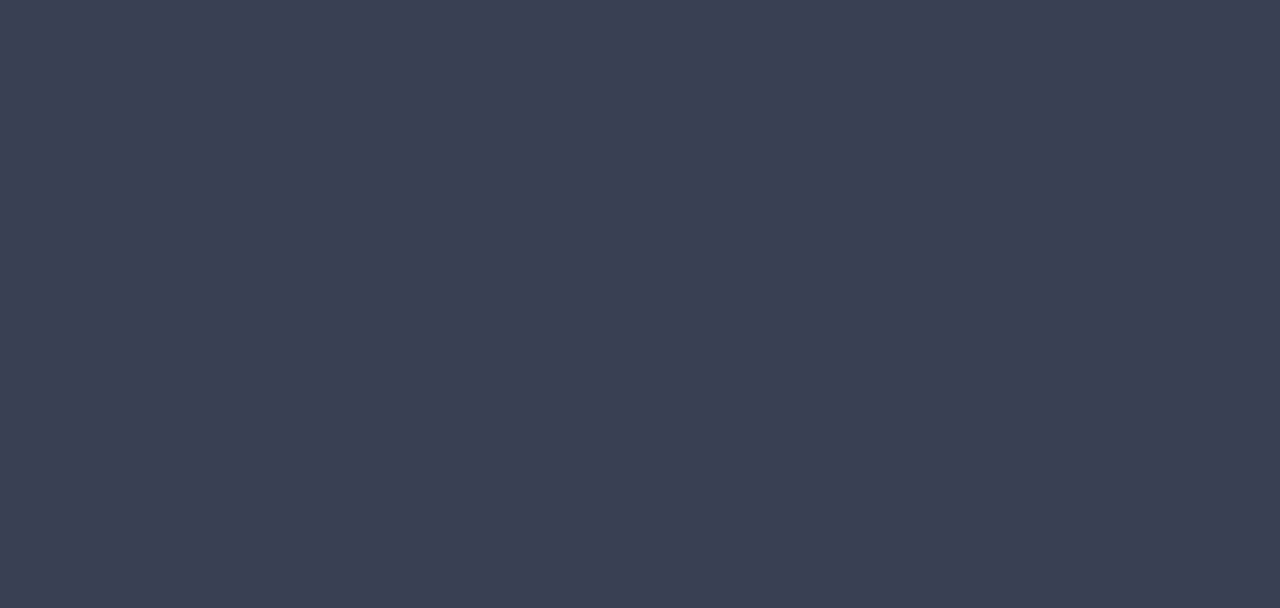
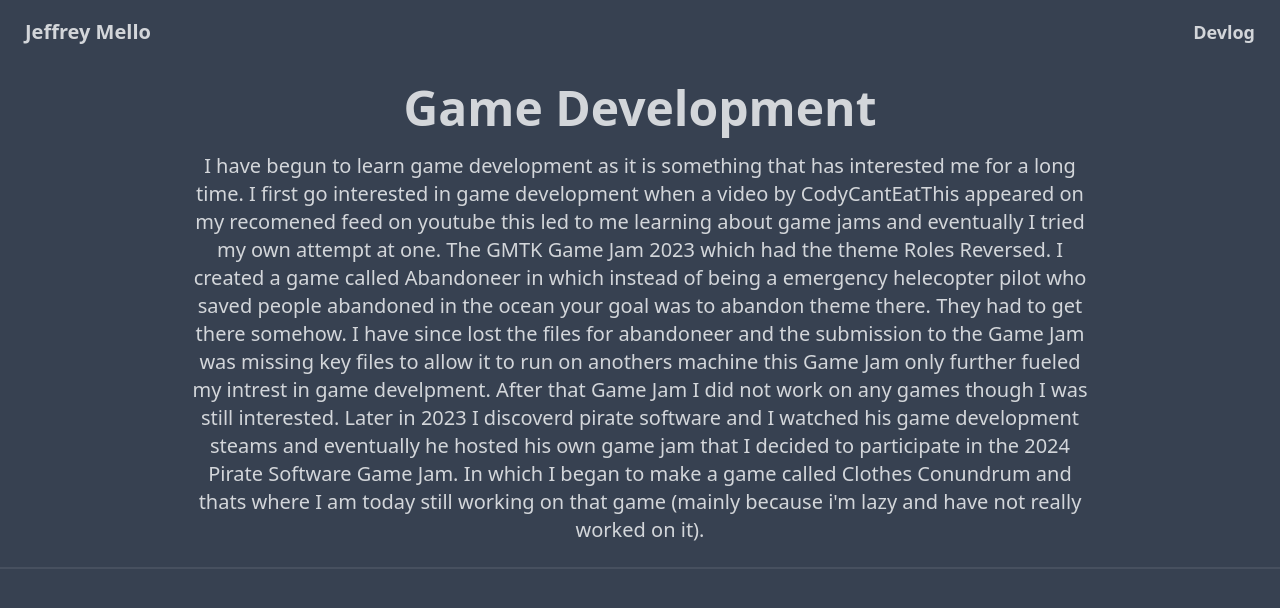
Before and after one commit to melloCoding/mellocoding.github.com, a Nuxt app: page /gamedev in a window 1280 px wide. Before the commit this address had no page. Shown: the top 608 px of the page. Built offline with nearby package versions, Linux system fonts and the light colour scheme.

Commit message:
modified:   components/AppHeader.vue 	renamed:    pages/gameDev/gamedev.vue -> pages/gamedev.vue

```diff
--- a/components/AppHeader.vue
+++ b/components/AppHeader.vue
@@ -4,7 +4,7 @@
       <NuxtLink to="/" class="btn btn-ghost text-xl">Jeffrey Mello</NuxtLink>
     </div>
     <div class="flex-none btn btn-ghost text-lg">
-      <NuxtLink to="/gameDev">Devlog</NuxtLink>
+      <NuxtLink to="/gamedev">Devlog</NuxtLink>
     </div>
     <!--<div class="flex-none btn btn-ghost text-lg">
       <NuxtLink to="/robotics">Robotics</NuxtLink>
```
Also changed, not shown: pages/gamedev.vue (renamed from pages/gameDev/gamedev.vue).
